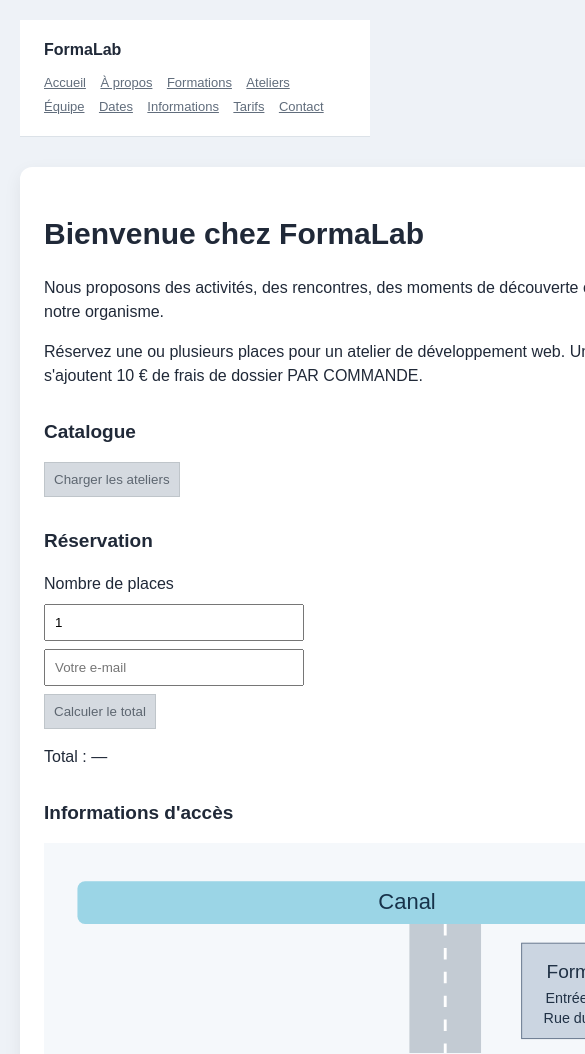
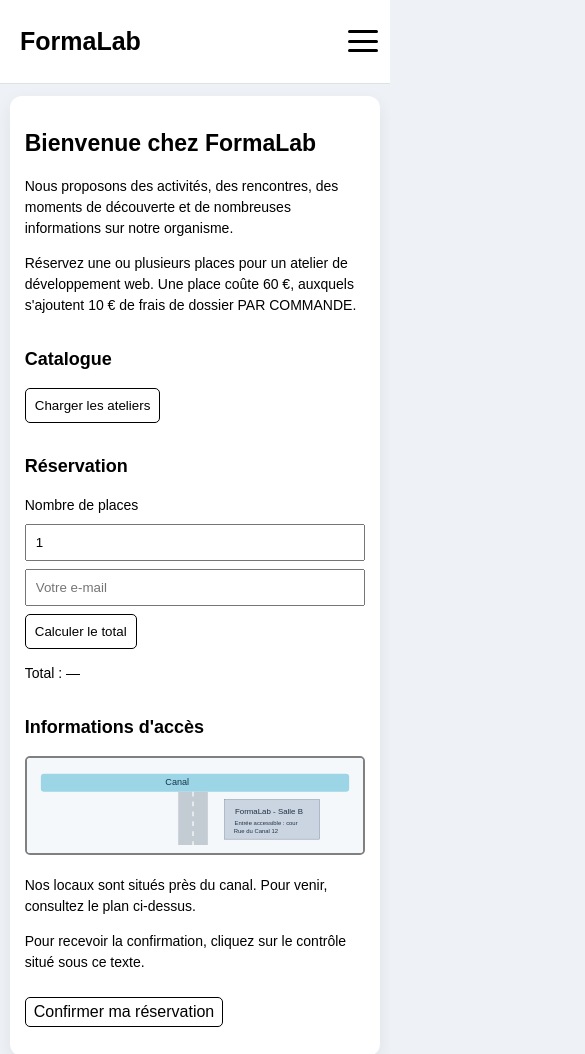
Before and after one commit to claudioasilvadomingues-art/mda-examen-pratique, a plain HTML site: page index.html in a window 390 px wide. Shown: the top 1054 px of the page, 585 px wide, since content can reach past the window. Drawn offline with Linux system fonts and the light colour scheme.

Commit message:
ajout de beaucoup de choses

```diff
--- a/app.js
+++ b/app.js
@@ -2,7 +2,7 @@ const UNIT_PRICE = 60;
 const BOOKING_FEE = 10;
 
 function calculateTotal(quantity) {
-  return quantity * (UNIT_PRICE + BOOKING_FEE);
+  return quantity * UNIT_PRICE + BOOKING_FEE;
 }
 
 const totalNode = document.querySelector('#total');
@@ -43,3 +43,31 @@ document.querySelector('#confirm').addEventListener('click', () => {
   }
   feedbackNode.textContent = `Réservation simulée : ${quantity} place(s), ${calculateTotal(quantity)} €.`;
 });
+
+// ajjout pour menu burger
+const burger = document.querySelector('#burger');
+const navigation = document.querySelector('#navigation');
+
+burger.addEventListener('click', () => {
+
+    navigation.classList.toggle('active');
+
+    const isOpen = navigation.classList.contains('active');
+
+    burger.setAttribute('aria-expanded', isOpen);
+    burger.setAttribute(
+        'aria-label',
+        isOpen ? 'Fermer le menu' : 'Ouvrir le menu'
+    );
+});
+
+
+const links = navigation.querySelectorAll('a');
+
+links.forEach(link => {
+    link.addEventListener('click', () => {
+        navigation.classList.remove('active');
+        burger.setAttribute('aria-expanded', 'false');
+        burger.setAttribute('aria-label', 'Ouvrir le menu');
+    });
+});
--- a/index.html
+++ b/index.html
@@ -8,14 +8,27 @@
     <script src="app.js" defer></script>
   </head>
   <body>
+    <!-- reorganisation plus ajout de h1 au nom du site et menu burger -->
    <header class="site-header">
-    <strong>FormaLab</strong>
-    <nav aria-label="Navigation principale">
-      <a href="#">Accueil</a> <a href="#">À propos</a>
-      <a href="#">Formations</a> <a href="#">Ateliers</a>
-      <a href="#">Équipe</a> <a href="#">Dates</a>
-      <a href="#">Informations</a> <a href="#">Tarifs</a>
+        <h1><strong>FormaLab</strong></h1>
+
+        <button class="burger" id="burger" aria-label="Ouvrir le menu"
+            aria-expanded="false" aria-controls="navigation">
+            <span></span>
+            <span></span>
+            <span></span>
+        </button>
+
+        <nav id="navigation" aria-label="Navigation principale">
+            <a href="#">Accueil</a>
+            <a href="#">Formations</a>
+            <a href="#">Tarifs</a>
+            <a href="#">Ateliers</a>
+            <a href="#">Dates</a>
+            <a href="#">Informations</a>
             <a href="#">Contact</a>
+            <a href="#">Équipe</a>
+            <a href="#">À propos</a>
         </nav>
     </header>
     <main class="card">
@@ -31,15 +44,15 @@
       <h2>Réservation</h2>
       <label for="qty">Nombre de places</label>
       <input id="qty" type="number" min="1" value="1">
-    <input id="email" type="email" placeholder="Votre e-mail">
+      <input id="email" type="email" placeholder="Votre e-mail" alt="veuiller ajouter votre e-mail pour faire la reservatio">
       <button id="calculate" type="button">Calculer le total</button>
       <p id="total">Total : —</p>
 
       <h2>Informations d'accès</h2>
-    <img class="map" src="assets/plan-acces.svg">
+      <img class="map" src="assets/plan-acces.svg" alt="image de la position de nos locaux, les locaux ce situent a droite de la rue porte d'entree acessible dans la cour">
       <p>Nos locaux sont situés près du canal. Pour venir, consultez le plan ci-dessus.</p>
       <p>Pour recevoir la confirmation, cliquez sur le contrôle situé sous ce texte.</p>
-    <div id="confirm" class="action">Confirmer ma réservation</div>
+      <button id="confirm" class="action">Confirmer ma réservation</button>
       <p id="feedback"></p>
     </main>
   </body>
--- a/style.css
+++ b/style.css
@@ -1,12 +1,214 @@
-* {box-sizing:border-box}
-body {margin:0; padding:20px; font:16px/1.5 Arial,sans-serif; background:#eef2f7; color:#202938}
-.site-header {background:#ffffff; padding:18px 24px; border-bottom:1px solid #dce2e8}
-.site-header nav {margin-top:8px}
-.site-header a {font-size:13px; margin-right:10px; color:#616d7c}
-.card {width:860px; margin:30px auto; padding:24px; background:#fff; border-radius:12px; box-shadow:0 6px 18px #0001}
-h1 {font-size:30px} h2 {font-size:19px; margin-top:30px}
-input {display:block; margin:8px 0; padding:9px; width:260px}
-button {padding:9px; cursor:pointer; background:#d5dae0; color:#5d6670; border:1px solid #bfc5ca}
-.action {display:inline-block; margin-top:10px; padding:5px 8px; background:#d2d7df; color:#b0b8c1; font-size:12px; cursor:pointer}
-.map {width:100%; height:auto}
-#feedback {color:#c21d27}
+* {
+    box-sizing:border-box
+}
+/* delete de padding */
+body {
+    margin:0;
+    font:16px/1.5 Arial,sans-serif;
+    background:#eef2f7;
+    color:#000000
+}
+
+.site-header {
+    background:#ffffff;
+    padding:10px 18px;
+    border-bottom:1px solid #dce2e8;
+    justify-content: space-between;
+    display: flex;
+}
+
+.site-header nav {
+    margin: 20px;
+    padding: 15px;
+}
+/* changement et ajout */
+.site-header a {
+    border:rgb(48, 47, 47) solid 2px;
+    border-radius: 3px;
+    font-size:13px;
+    margin:3px;
+    color:#000000;
+    text-decoration: none;
+    padding: 2px;
+}
+
+.site-header a:hover{
+    color: #eef2f7;
+    background-color: #000000;
+}
+
+.card {
+    width:860px;
+    margin:30px auto;
+    padding:24px;
+    background:#fff;
+    border-radius:12px;
+    box-shadow:0 6px 18px #0001
+}
+
+h1 {
+    font-size:30px
+}
+
+h1 :first-child{
+    font-size:25px ;
+    padding-left: 8px;
+}
+
+
+h2 {
+    font-size:19px;
+    margin-top:30px
+}
+input {
+    display:block;
+    margin:8px 0;
+    padding:9px;
+    width:260px
+}
+/* changement background et color*/
+button {
+    padding:9px;
+    cursor:pointer;
+    background:#ffffff;
+    color:#000000;
+    border:1px solid #000000;
+    border-radius: 5px;
+}
+/* ajout button hover */
+button:hover{
+color: #f8f8f8;
+background: #000000;
+}
+
+img{
+    border: gray solid 2px;
+    border-radius: 5px;
+}
+
+/* changement de font delete de background et color */
+.action {
+    display:inline-block;
+    margin-top:10px;
+    padding:5px 8px;
+    font-size:16px;
+    cursor:pointer
+}
+
+.map {
+    width:100%;
+    height:auto
+}
+
+#feedback {
+    color:#c21d27
+}
+
+
+
+
+
+/* Burger caché sur ordinateur */
+.burger {
+    display: none;
+    flex-direction: column;
+    justify-content: space-between;
+    width: 30px;
+    height: 22px;
+    padding: 0;
+    border: none;
+    background: transparent;
+    cursor: pointer;
+}
+
+.burger span {
+    width: 100%;
+    height: 3px;
+    background: #000;
+    border-radius: 3px;
+}
+
+/* Tablette et téléphone */
+@media (max-width: 768px) {
+
+    .site-header {
+        display: flex;
+        justify-content: space-between;
+        align-items: center;
+        flex-wrap: wrap;
+    }
+
+    .site-header h1 {
+        font-size: 25px;
+    }
+
+    .burger {
+        display: flex;
+    }
+
+    .site-header nav {
+        display: none;
+        width: 100%;
+        margin: 10px 0;
+        padding: 10px 0;
+        flex-direction: column;
+    }
+
+    .site-header nav.active {
+        display: flex;
+    }
+
+    .site-header nav a {
+        display: block;
+        text-align: center;
+        padding: 10px;
+    }
+
+    .card {
+        width: 90%;
+        margin: 20px auto;
+    }
+
+    .map {
+        width: 100%;
+        height: auto;
+    }
+
+    input {
+        max-width: 100%;
+    }
+}
+
+/* Petits téléphones */
+@media (max-width: 390px) {
+
+    body {
+        font-size: 14px;
+    }
+
+    .site-header {
+        padding: 8px 12px;
+    }
+
+    .site-header h1 {
+        font-size: 22px;
+    }
+
+    .card {
+        width: 95%;
+        padding: 15px;
+        margin: 12px auto;
+    }
+
+    h1 {
+        font-size: 23px;
+    }
+
+    h2 {
+        font-size: 18px;
+    }
+
+    input {
+        width: 100%;
+    }
+}
```
Also changed, not shown: 1 other file. Lines whose indentation alone changed are shown as unchanged.
